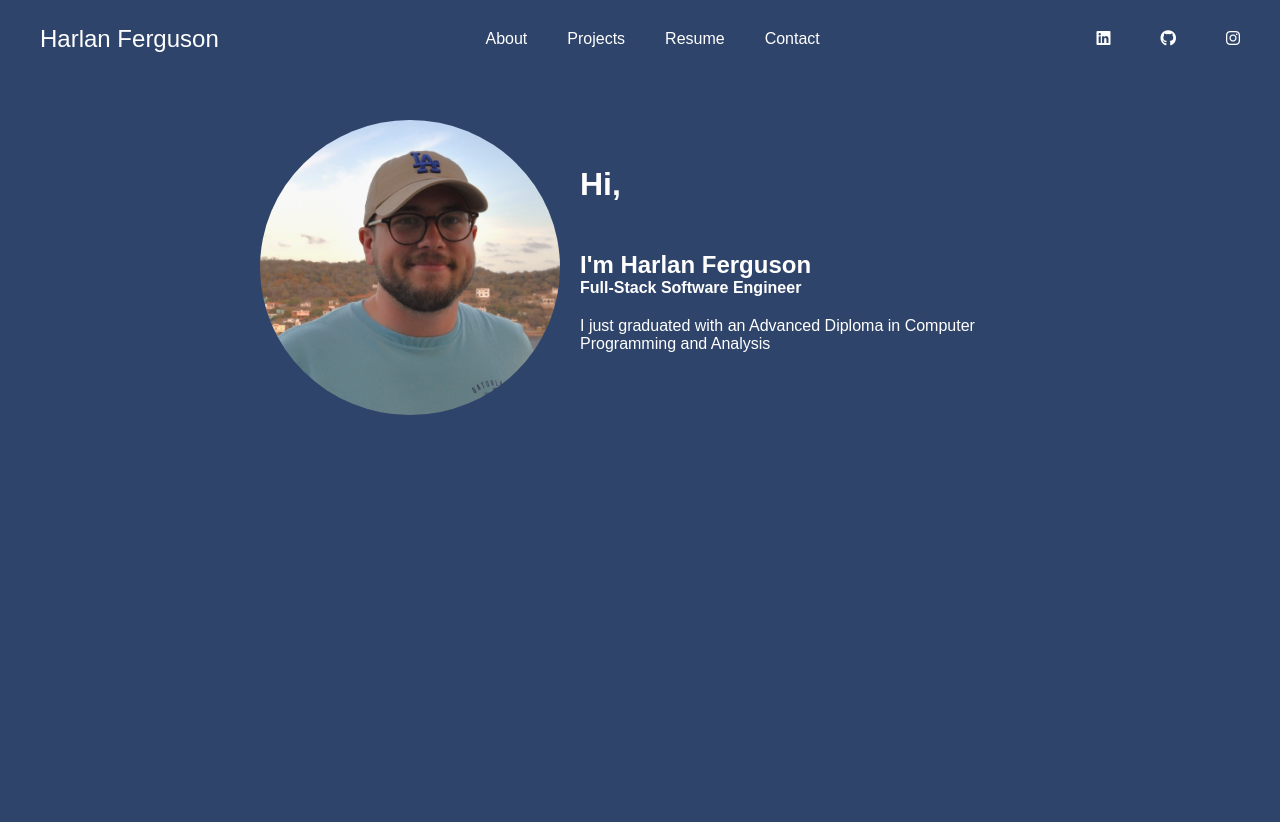
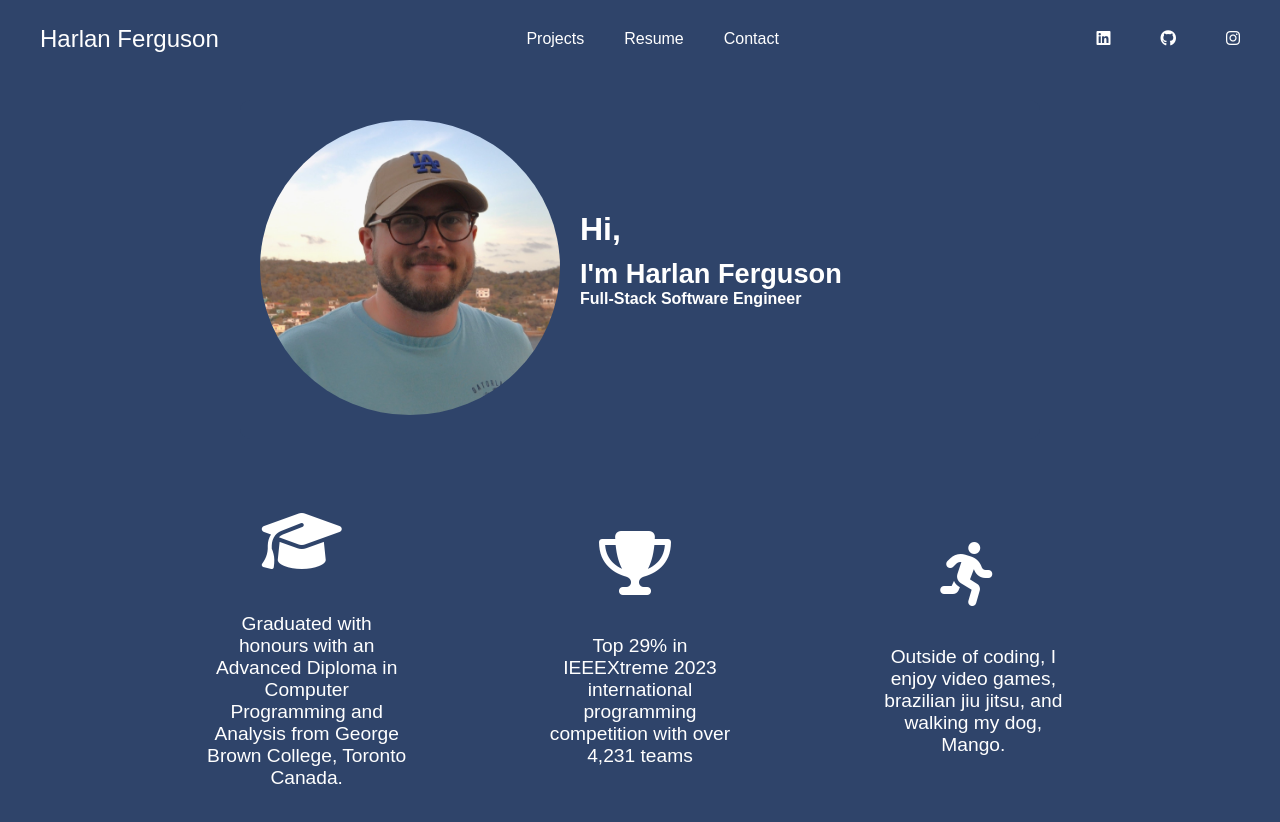
Before and after one commit to hjferguson/hjferguson.github.io, a React (Create React App) app in the folder portfolio/: page / in a window 1280 px wide. Shown: the top 822 px of the page. Before the commit the page ends 800 px from the top, so only its background shows below. Built offline with nearby package versions, Linux system fonts and the light colour scheme.

Commit message:
updated about info

```diff
--- a/portfolio/src/components/About.css
+++ b/portfolio/src/components/About.css
@@ -24,6 +24,14 @@ body {
   flex-direction: column;
   align-items: center;
   text-align: center;
+}
+
+.main-info {
+  display: flex;
+  flex-direction: column;
+  align-items: center;
+  text-align: center;
+  width: 100%;
 }
 
 .info-tile {
@@ -60,7 +68,13 @@ body {
 
 .info-tile h1 {
   font-size: 2em;
-  margin-bottom: 30px;
+  margin-bottom: 10px;
+  color: #ffffff;
+}
+
+.info-tile h2 {
+  font-size: 1.7em;
+  margin-bottom: 0px;
   color: #ffffff;
 }
 
@@ -70,18 +84,47 @@ body {
   color: #ffffff;
 }
 
-.info-tile p {
-  font-size: 1em;
+.additional-info {
+  display: flex;
+  flex-direction: column;
+  align-items: center;
+  text-align: center;
+  width: 100%;
+}
+
+.info-item {
+  display: flex;
+  align-items: center;
+  margin: 10px 0;
+}
+
+.info-item i {
+  font-size: 4em;
+  margin-right: 10px;
   color: #ffffff;
-  margin-bottom: 20px;
+  margin-bottom: 40px;
 }
+
+.info-item p {
+  color: #ffffff;
+  font-size: 1.2em;
+  margin: 0;
+  max-width: 200px;
+}
+
+
+
+
+
+
+
 
 /* Media Queries for Responsiveness */
 @media (min-width: 768px) {
   .about-content {
-    flex-direction: row;
+    flex-direction: column; /* Ensure it stays in a column */
     justify-content: center; /* Center the content */
-    align-items: flex-start; /* Align items to the top */
+    align-items: center; /* Align items to the center */
   }
 
   .info-tile {
@@ -104,4 +147,18 @@ body {
     max-width: none; /* Remove max width constraint */
     width: 100%; /* Ensure it takes full width available */
   }
+
+  .additional-info {
+    flex-direction: row;
+    justify-content: space-around;
+    width: 100%;
+    margin-top: 50px;
+  }
+
+  .info-item {
+    flex-direction: column;
+    align-items: center;
+    text-align: center;
+    margin: 0 10px;
+  }
 }
--- a/portfolio/src/components/About.js
+++ b/portfolio/src/components/About.js
@@ -5,16 +5,30 @@ import profilePic from '../assets/img/derp.JPG';
 const About = () => (
   <section id="about">
     <div className="about-content">
+      <div className="main-info">
         <div className="info-tile">
           <div className="image-container">
             <img src={profilePic} alt="Harlan Ferguson" className="profile-image" />
           </div>
           <div className="text-container">
-          <h1>Hi, </h1>
-          <br></br>
+            <h1>Hi,</h1>
             <h2>I'm Harlan Ferguson</h2>
             <h4>Full-Stack Software Engineer</h4>
-          <p>I just graduated with an Advanced Diploma in Computer Programming and Analysis</p>
+          </div>
+        </div>
+      </div>
+      <div className="additional-info">
+        <div className="info-item">
+          <i className="fas fa-graduation-cap"></i>
+          <p>Graduated with honours with an Advanced Diploma in Computer Programming and Analysis from George Brown College, Toronto Canada.</p>
+        </div>
+        <div className="info-item">
+          <i className="fas fa-trophy"></i>
+          <p>Top 29% in IEEEXtreme 2023 international programming competition with over 4,231 teams</p>
+        </div>
+        <div className="info-item">
+          <i className="fas fa-running"></i>
+          <p>Outside of coding, I enjoy video games, brazilian jiu jitsu, and walking my dog, Mango.</p>
         </div>
       </div>
     </div>
--- a/portfolio/src/components/Header.js
+++ b/portfolio/src/components/Header.js
@@ -36,7 +36,7 @@ const Header = () => {
           <Link to="/">Harlan Ferguson</Link>
         </div>
         <div className={`nav-links ${isMobileMenuOpen ? 'open' : ''}`}>
-          <Link to="/" onClick={toggleMobileMenu}>About</Link>
+
           <Link to="/projects" onClick={toggleMobileMenu}>Projects</Link>
           <a href="/docs/assets/Harlan_Ferguson_Resume.pdf" target="_blank" rel="noreferrer" onClick={toggleMobileMenu}>Resume</a>
           <Link to="/contact" onClick={toggleMobileMenu}>Contact</Link>
```
Lines whose indentation alone changed are shown as unchanged.
